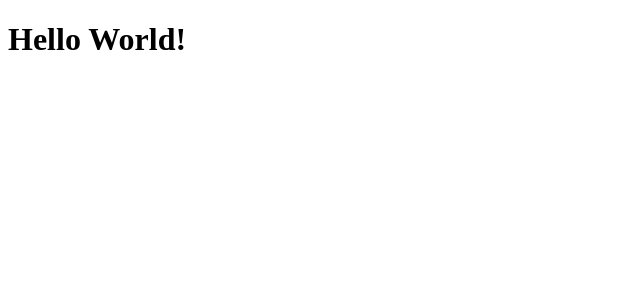
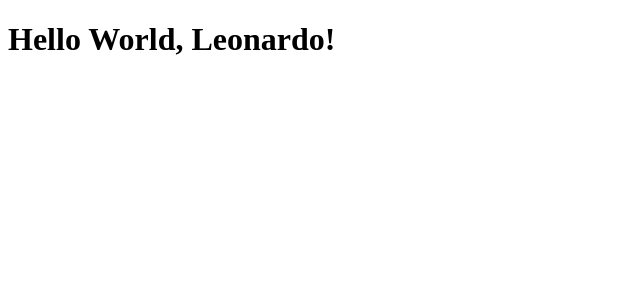
Before and after one commit to nathan-luz/clone-tabnews, a Next.js app: page / in a window 1280 px wide. Shown: the top 300 px of the page, without its empty margins (0-640 px from the left). Built offline with nearby package versions, Linux system fonts and the light colour scheme.

Commit message:
changing message

```diff
--- a/pages/index.js
+++ b/pages/index.js
@@ -1,5 +1,5 @@
 function Home() {
-  return <h1>Hello World!</h1>;
+  return <h1>Hello World, Leonardo!</h1>;
 }
 
 export default Home;
```
